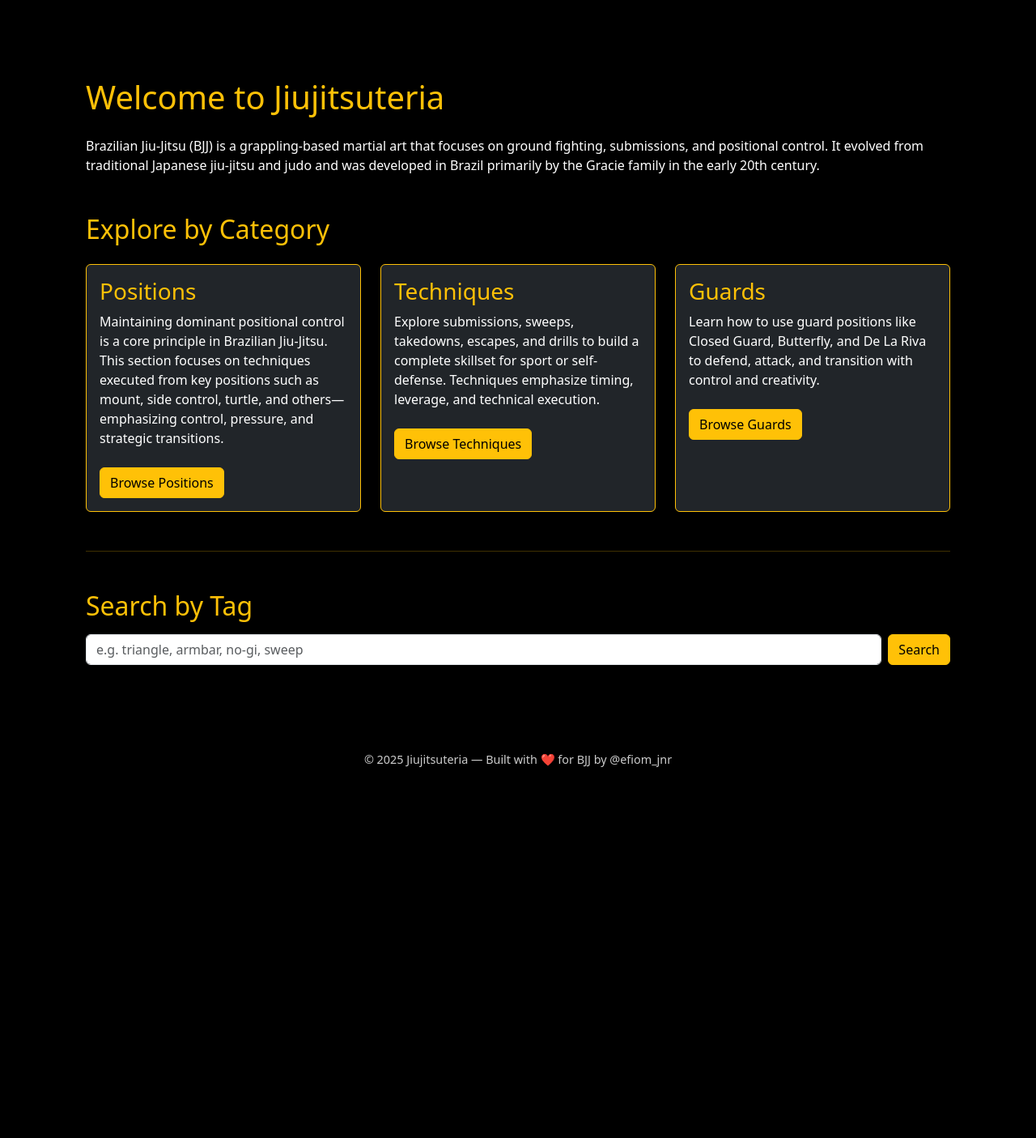
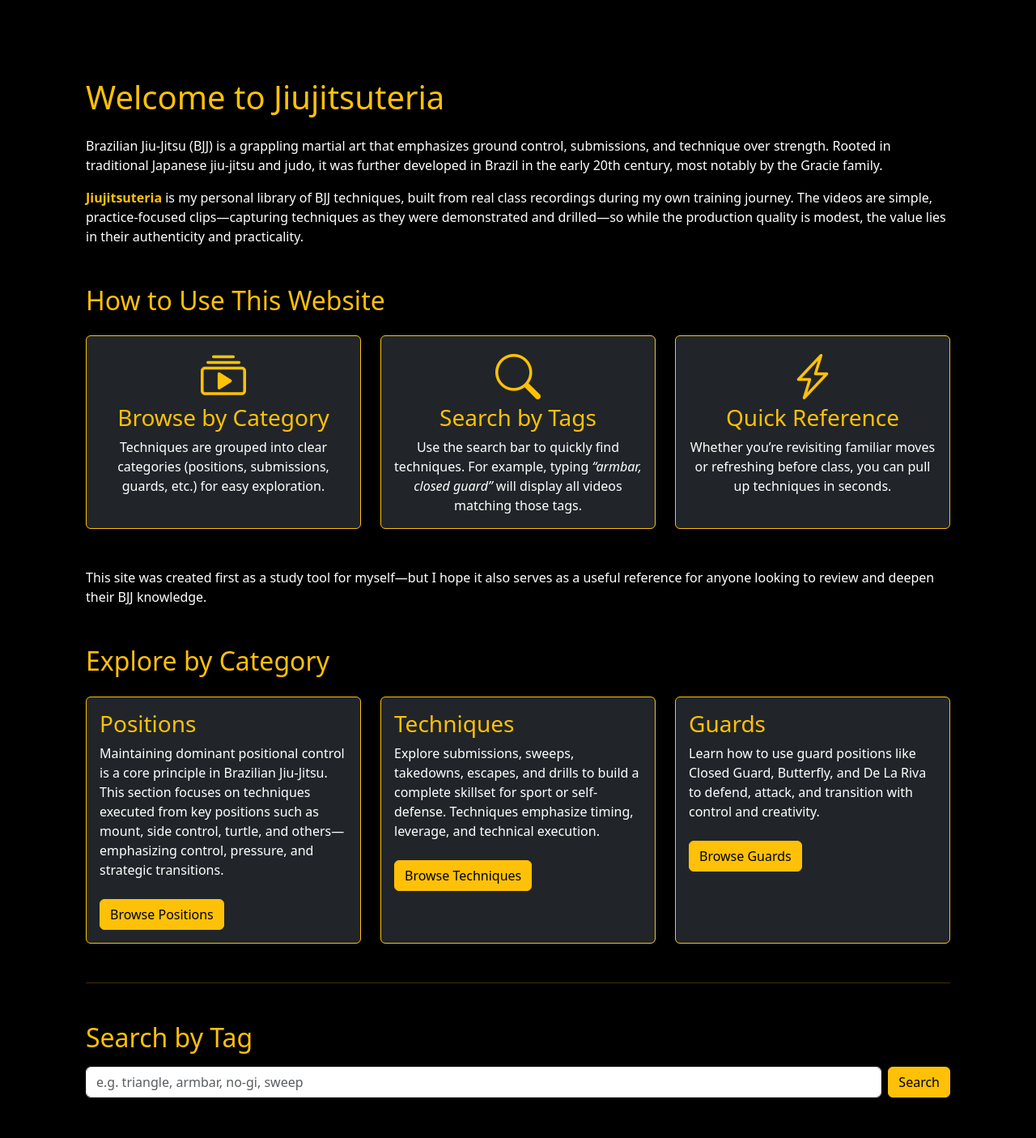
Before and after one commit to asabo-dev/Jiujitsuteria, a Django app: page / in a window 1280 px wide. Shown: the part 56-1461 px from the top of the page at 81% size. Before the commit the page ends 1003 px from the top, so only its background shows below. Run offline with Django 5.2, Linux system fonts and the light colour scheme; parts of the project's set-up code (start-up, migrations or seed data) failed here and were passed over.

Commit message:
update templates

```diff
--- a/bjj/templates/bjj/base.html
+++ b/bjj/templates/bjj/base.html
@@ -9,6 +9,9 @@
 
     <!-- Bootstrap 5 CDN -->
     <link href="https://cdn.jsdelivr.net/npm/bootstrap@5.3.2/dist/css/bootstrap.min.css" rel="stylesheet">
+
+    <!-- Bootstrap Icons CDN -->
+    <link rel="stylesheet" href="https://cdn.jsdelivr.net/npm/bootstrap-icons@1.11.3/font/bootstrap-icons.css">
 
     <!-- Custom Styles -->
     <link rel="stylesheet" href="{% static 'bjj/styles_position_v2.css' %}">
--- a/bjj/templates/bjj/index.html
+++ b/bjj/templates/bjj/index.html
@@ -5,12 +5,77 @@
 <div class="container-fluid bg-black text-white min-vh-100 py-5">
   <div class="container">
 
+    <!-- Hero Section -->
     <h1 class="text-warning mb-4">Welcome to Jiujitsuteria</h1>
-    <p class="mb-5">
-      Brazilian Jiu-Jitsu (BJJ) is a grappling-based martial art that focuses on ground fighting, submissions, and positional control.
-      It evolved from traditional Japanese jiu-jitsu and judo and was developed in Brazil primarily by the Gracie family in the early 20th century.
+
+    <!-- Intro Paragraphs -->
+    <p>
+      Brazilian Jiu-Jitsu (BJJ) is a grappling martial art that emphasizes ground control,
+      submissions, and technique over strength. Rooted in traditional Japanese jiu-jitsu and judo,
+      it was further developed in Brazil in the early 20th century, most notably by the Gracie family.
     </p>
 
+    <p>
+      <strong class="text-warning">Jiujitsuteria</strong> is my personal library of BJJ techniques,
+      built from real class recordings during my own training journey. The videos are simple,
+      practice-focused clips—capturing techniques as they were demonstrated and drilled—so while
+      the production quality is modest, the value lies in their authenticity and practicality.
+    </p>
+
+    <!-- How to Use Section -->
+    <h2 class="text-warning mt-5 mb-4">How to Use This Website</h2>
+    <div class="row g-4 mb-5">
+
+      <!-- Browse by Category -->
+      <div class="col-md-4">
+        <div class="card bg-dark text-white h-100 border-warning text-center">
+          <div class="card-body">
+            <i class="bi bi-collection-play text-warning display-4 mb-3"></i>
+            <h3 class="card-title text-warning">Browse by Category</h3>
+            <p class="card-text">
+              Techniques are grouped into clear categories
+              (positions, submissions, guards, etc.) for easy exploration.
+            </p>
+          </div>
+        </div>
+      </div>
+
+      <!-- Search by Tags -->
+      <div class="col-md-4">
+        <div class="card bg-dark text-white h-100 border-warning text-center">
+          <div class="card-body">
+            <i class="bi bi-search text-warning display-4 mb-3"></i>
+            <h3 class="card-title text-warning">Search by Tags</h3>
+            <p class="card-text">
+              Use the search bar to quickly find techniques.
+              For example, typing <em>“armbar, closed guard”</em> will display
+              all videos matching those tags.
+            </p>
+          </div>
+        </div>
+      </div>
+
+      <!-- Quick Reference -->
+      <div class="col-md-4">
+        <div class="card bg-dark text-white h-100 border-warning text-center">
+          <div class="card-body">
+            <i class="bi bi-lightning-charge text-warning display-4 mb-3"></i>
+            <h3 class="card-title text-warning">Quick Reference</h3>
+            <p class="card-text">
+              Whether you’re revisiting familiar moves or refreshing before class,
+              you can pull up techniques in seconds.
+            </p>
+          </div>
+        </div>
+      </div>
+    </div>
+
+    <p class="mb-5">
+      This site was created first as a study tool for myself—but I hope it also serves as a useful
+      reference for anyone looking to review and deepen their BJJ knowledge.
+    </p>
+
+    <!-- Explore by Category Section -->
     <h2 class="text-warning mb-4">Explore by Category</h2>
     <div class="row g-4">
 
@@ -21,7 +86,8 @@
             <h3 class="card-title text-warning">Positions</h3>
             <p class="card-text">
               Maintaining dominant positional control is a core principle in Brazilian Jiu-Jitsu.
-              This section focuses on techniques executed from key positions such as mount, side control, turtle, and others—emphasizing control, pressure, and strategic transitions.
+              This section focuses on techniques executed from key positions such as mount, side control,
+              turtle, and others—emphasizing control, pressure, and strategic transitions.
             </p>
             <a href="{% url 'bjj:category_list' 'position' %}" class="btn btn-warning mt-2">Browse Positions</a>
           </div>
@@ -34,8 +100,8 @@
           <div class="card-body">
             <h3 class="card-title text-warning">Techniques</h3>
             <p class="card-text">
-              Explore submissions, sweeps, takedowns, escapes, and drills to build a complete skillset for sport or self-defense.
-              Techniques emphasize timing, leverage, and technical execution.
+              Explore submissions, sweeps, takedowns, escapes, and drills to build a complete skillset
+              for sport or self-defense. Techniques emphasize timing, leverage, and technical execution.
             </p>
             <a href="{% url 'bjj:category_list' 'technique' %}" class="btn btn-warning mt-2">Browse Techniques</a>
           </div>
@@ -48,7 +114,8 @@
           <div class="card-body">
             <h3 class="card-title text-warning">Guards</h3>
             <p class="card-text">
-              Learn how to use guard positions like Closed Guard, Butterfly, and De La Riva to defend, attack, and transition with control and creativity.
+              Learn how to use guard positions like Closed Guard, Butterfly, and De La Riva to defend,
+              attack, and transition with control and creativity.
             </p>
             <a href="{% url 'bjj:category_list' 'guard' %}" class="btn btn-warning mt-2">Browse Guards</a>
           </div>
@@ -58,6 +125,7 @@
 
     <hr class="border-warning my-5" />
 
+    <!-- Search Section -->
     <h2 class="text-warning mb-3">Search by Tag</h2>
     <form method="get" action="{% url 'bjj:tag_search' %}" class="d-flex gap-2">
       <input type="text" name="q" class="form-control" placeholder="e.g. triangle, armbar, no-gi, sweep">
```
